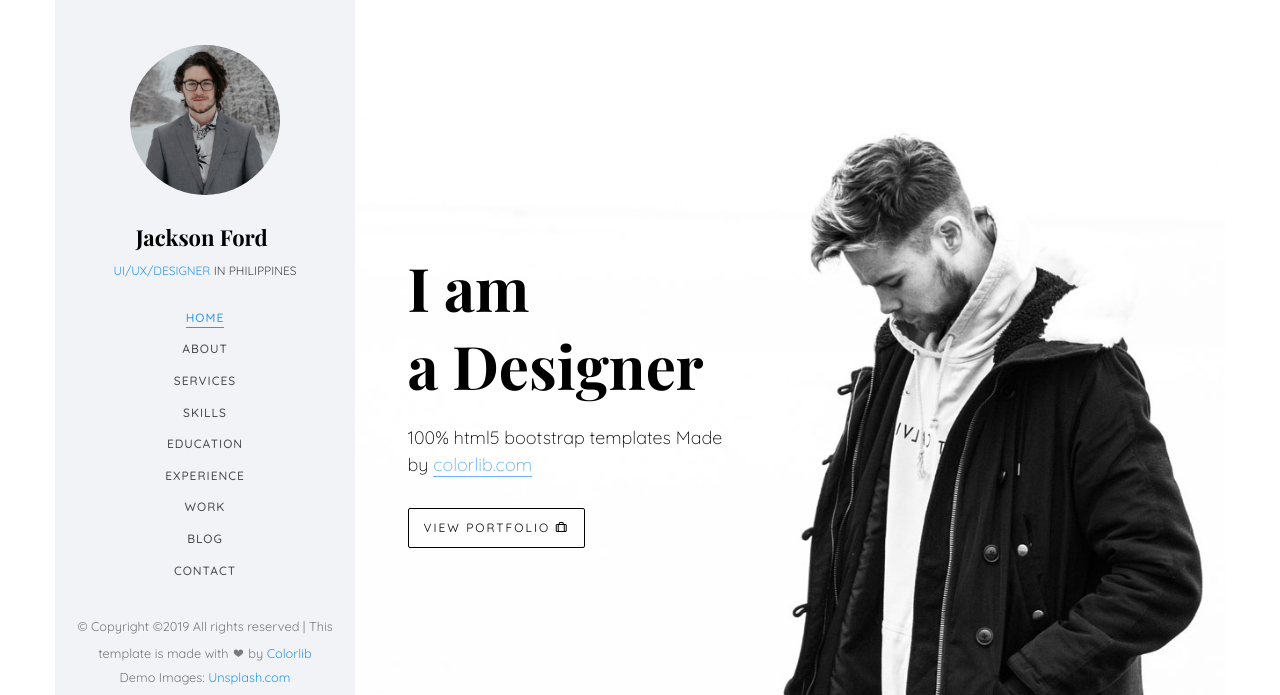
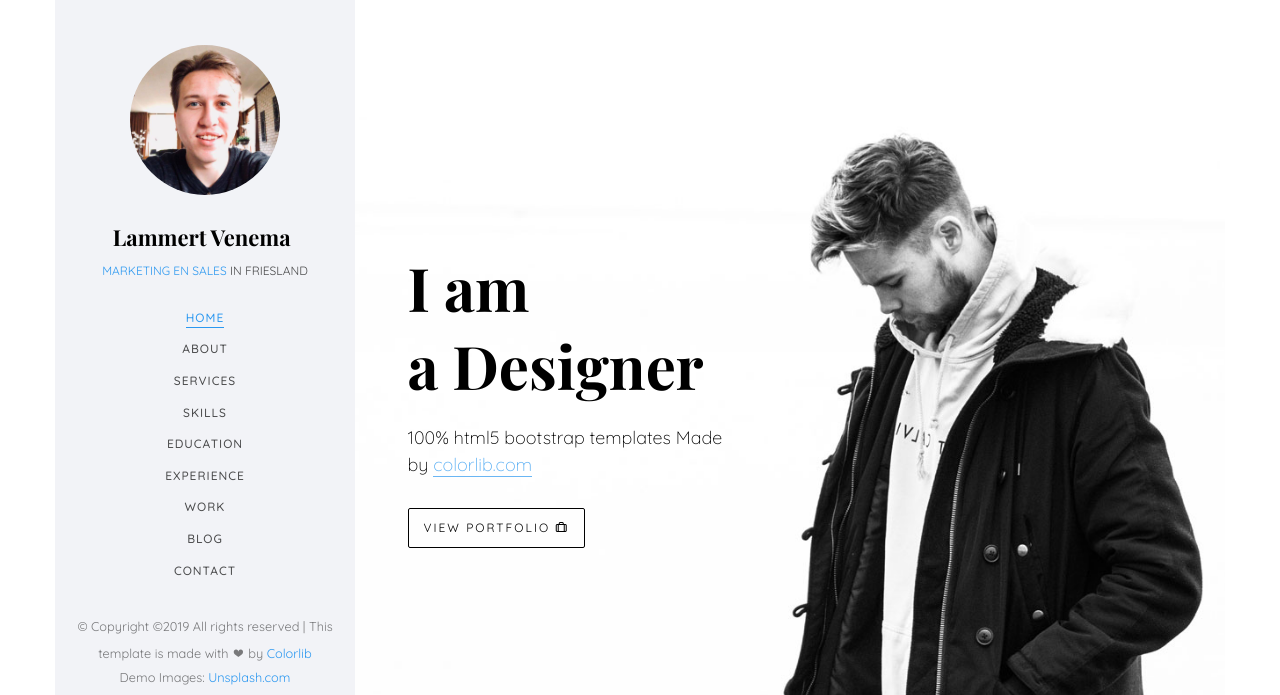
Before and after one commit to jildertvenema/website-lammert, a plain HTML site: page index.html in a window 1280 px wide. Shown: the top 695 px of the page. Drawn offline with nearby package versions, Linux system fonts and the light colour scheme; files whose address does not match are found by name; a web font is replaced by a local one.

Commit message:
eerste text toegevoegd

```diff
--- a/index.html
+++ b/index.html
@@ -3,7 +3,7 @@
 	<head>
 	<meta charset="utf-8">
 	<meta http-equiv="X-UA-Compatible" content="IE=edge">
-	<title>Jackson Template</title>
+	<title>Lammert Venema</title>
 	<meta name="viewport" content="width=device-width, initial-scale=1">
 	<meta name="description" content="" />
 	<meta name="keywords" content="" />
@@ -56,9 +56,9 @@
 		<a href="#" class="js-colorlib-nav-toggle colorlib-nav-toggle" data-toggle="collapse" data-target="#navbar" aria-expanded="false" aria-controls="navbar"><i></i></a>
 		<aside id="colorlib-aside" role="complementary" class="border js-fullheight">
 			<div class="text-center">
-				<div class="author-img" style="background-image: url(images/about.jpg);"></div>
-				<h1 id="colorlib-logo"><a href="index.html">Jackson Ford</a></h1>
-				<span class="position"><a href="#">UI/UX/Designer</a> in Philippines</span>
+				<div class="author-img" style="background-image: url(images/about.jpeg);"></div>
+				<h1 id="colorlib-logo"><a href="index.html">Lammert Venema</a></h1>
+				<span class="position"><a href="#">Marketing en Sales</a> in Friesland</span>
 			</div>
 			<nav id="colorlib-main-menu" role="navigation" class="navbar">
 				<div id="navbar" class="collapse">
@@ -78,8 +78,8 @@
 
 			<div class="colorlib-footer">
 				<p><small>&copy; <!-- Link back to Colorlib can't be removed. Template is licensed under CC BY 3.0. -->
-Copyright &copy;<script>document.write(new Date().getFullYear());</script> All rights reserved | This template is made with <i class="icon-heart" aria-hidden="true"></i> by <a href="https://colorlib.com" target="_blank">Colorlib</a>
-<!-- Link back to Colorlib can't be removed. Template is licensed under CC BY 3.0. --> </span> <span>Demo Images: <a href="https://unsplash.com/" target="_blank">Unsplash.com</a></span></small></p>
+					Copyright &copy;<script>document.write(new Date().getFullYear());</script> All rights reserved | This template is made with <i class="icon-heart" aria-hidden="true"></i> by <a href="https://colorlib.com" target="_blank">Colorlib</a>
+					<!-- Link back to Colorlib can't be removed. Template is licensed under CC BY 3.0. --> </span> <span>Demo Images: <a href="https://unsplash.com/" target="_blank">Unsplash.com</a></span></small></p>
 				<ul>
 					<li><a href="#"><i class="icon-facebook2"></i></a></li>
 					<li><a href="#"><i class="icon-twitter2"></i></a></li>
```
Also changed, not shown: images/about.jpeg (added), images/about.jpg (deleted).
